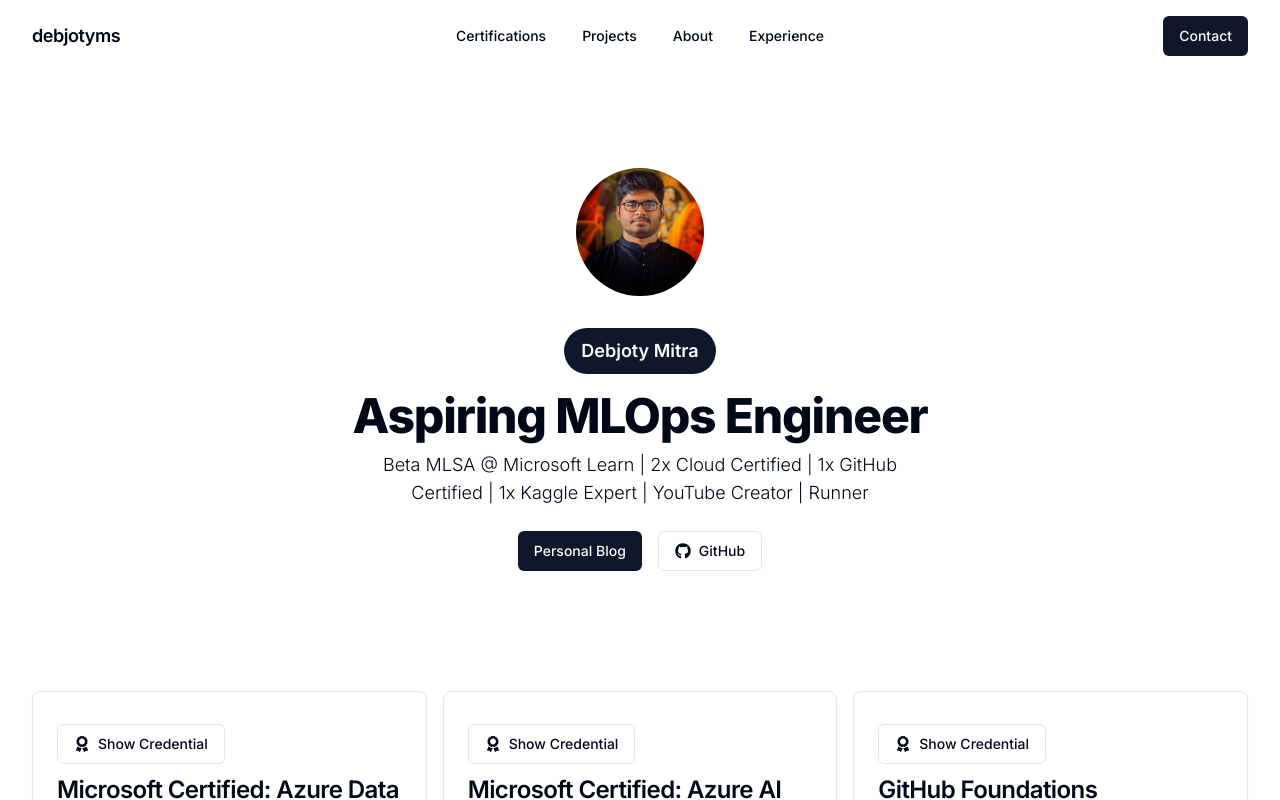
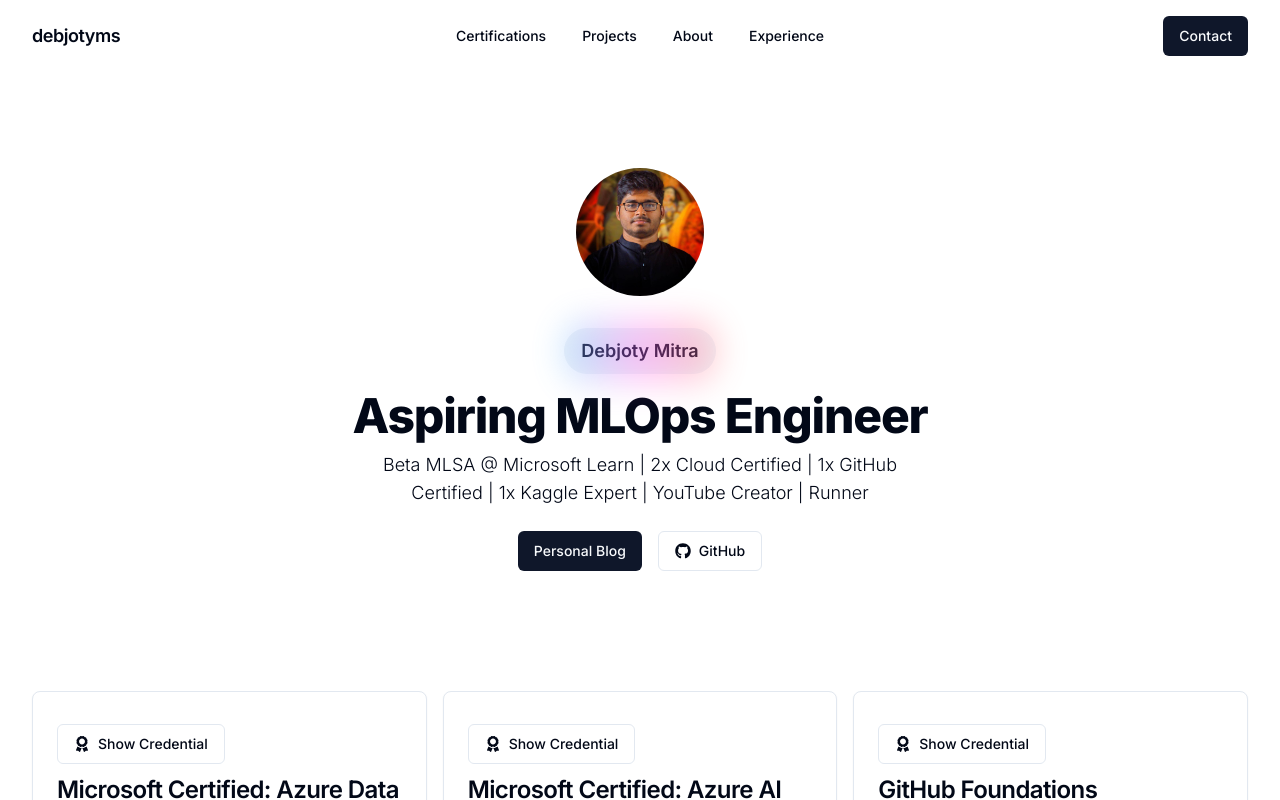
Before and after one commit to debjotyms/debjotyms.github.io, a Next.js app: page / in a window 1280 px wide. Shown: the top 800 px of the page. Built offline with nearby package versions, Linux system fonts and the light colour scheme.

Commit message:
chore: Update hero component with new design for badge

```diff
--- a/src/components/hero.tsx
+++ b/src/components/hero.tsx
@@ -17,9 +17,13 @@
           className="object-cover"
         />
       </div>
-      <Badge className="my-2 px-4 py-2 text-lg" variant={"default"}>
-        Debjoty Mitra
-      </Badge>
+
+      <div className="relative inline-flex  group">
+        <div className="absolute transitiona-all duration-1000 opacity-30 -inset-px bg-gradient-to-r from-[#44BCFF] via-[#FF44EC] to-[#FF675E] rounded-3xl blur-lg group-hover:opacity-50 group-hover:-inset-1 group-hover:duration-1000 animate-tilt"></div>
+        <Badge className="my-2 px-4 py-2 text-lg glow" variant={"secondary"}>
+          Debjoty Mitra
+        </Badge>
+      </div>
 
       <h1 className="scroll-m-20 text-4xl font-extrabold tracking-tight lg:text-5xl text-center text-balance leading-tight lg:leading-[1.1]">
         Aspiring MLOps Engineer
```
